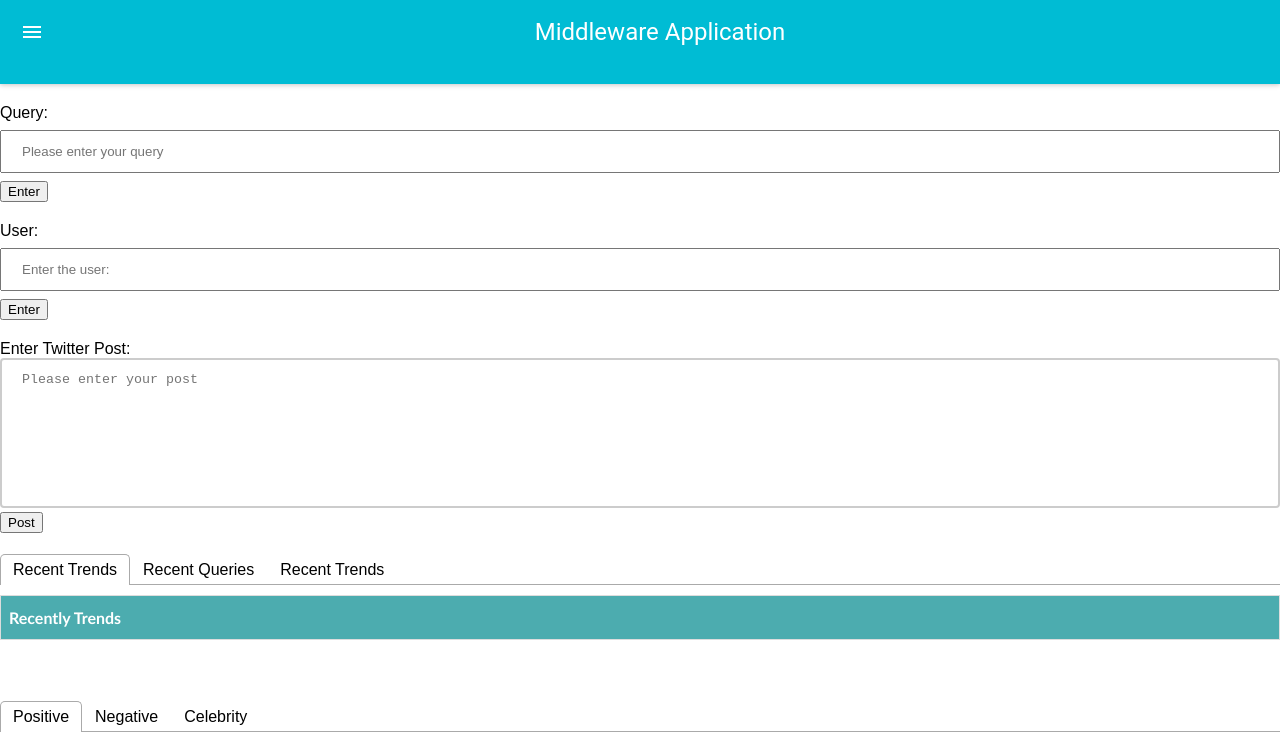
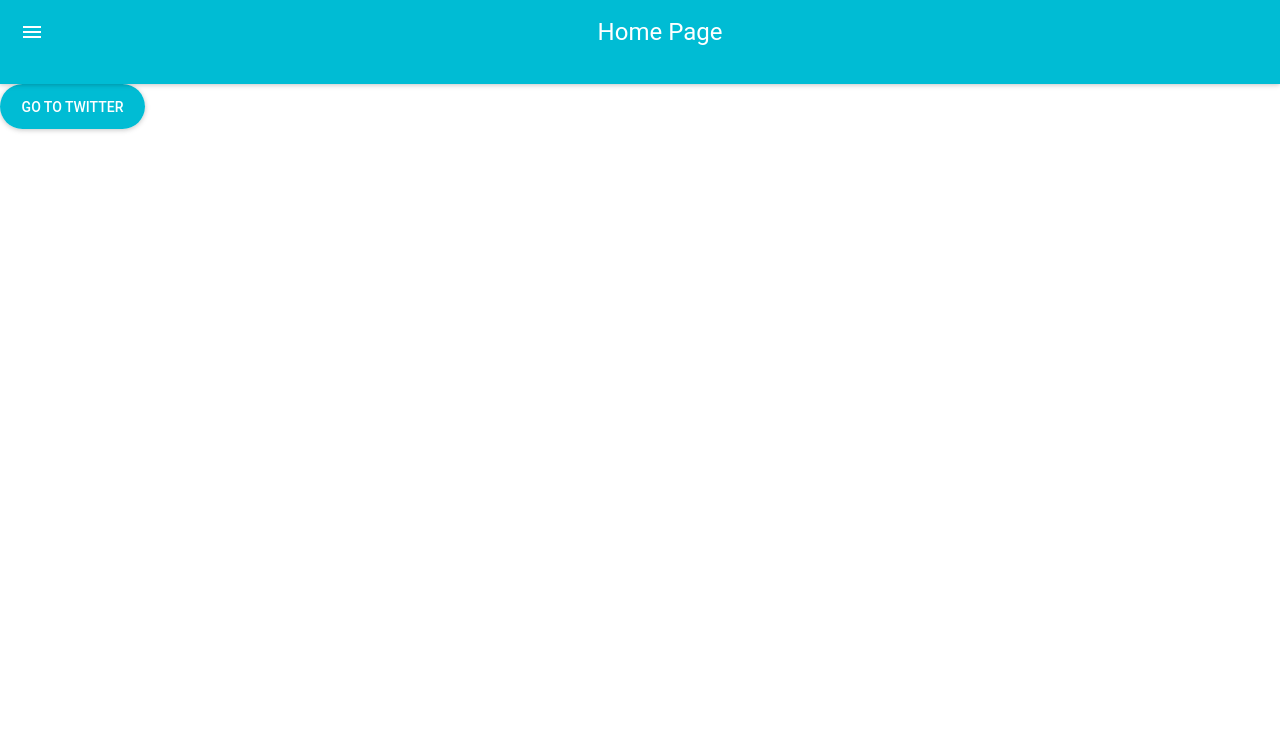
Before and after one commit to NathanRyan01/ClientApp-Assignment, a React (Create React App) app: page / in a window 1280 px wide. Shown: the top 741 px of the page. Built offline with nearby package versions, Linux system fonts and the light colour scheme.

Commit message:
Changes made to CSS and null reuslts being returned from search functions

```diff
--- a/src/App.css
+++ b/src/App.css
@@ -15,18 +15,17 @@ input[type=text] {
   box-sizing: border-box;
 }
 
+body{
+  margin: 0;
+  padding: 0;
+  font-family: sans-serif;
+}
 
 table, th, td {
   border: 1px solid black;
   border-collapse: collapse;
 }
 
-
-body {
-  margin: 0;
-  padding: 0;
-  font-family: sans-serif;
-}
 
 div {
   padding-bottom: 20px;
--- a/src/App.js
+++ b/src/App.js
@@ -1,9 +1,6 @@
-import React, { Component } from 'react';
+import React from 'react';
 import { Tabs, TabList, Tab, TabPanel } from 'react-tabs';
-import logo from './logo.svg';
-import ReactTable from 'react-table';
 import 'react-tabs/style/react-tabs.css';
-import { TabContent, TabPane, Nav, NavItem, NavLink, Card, Button, CardTitle, CardText, Row, Col } from 'reactstrap'
 import './App.css';
 import AppBar from 'material-ui/AppBar';
 import MuiThemeProvider from 'material-ui/styles/MuiThemeProvider';
@@ -122,6 +119,7 @@ class App extends React.Component {
     var data= [];
     var test = [];
     data = res.jsonData;
+    if(data.length < 1){
         for (var i in data){
           test = data[i].split("+");
           if(test[0]==='positive'){
@@ -147,6 +145,13 @@ class App extends React.Component {
           }
         }
         this.refresh();
+      }
+      else{
+        this.setState({
+          value: '', post: '',user: ''
+        });
+        alert("Your action returned no results, please try again.");
+      }
   }
   render() {
     return (
@@ -181,7 +186,7 @@ class App extends React.Component {
       <form onSubmit={this.postTweet}>
         <label>
           Enter Twitter Post:
-          <textarea maxlength="280" type="text" ref="post" placeholder = 'Please enter your post' value={this.state.post} onChange={this.handlePost} />
+          <textarea maxLength="280" type="text" ref="post" placeholder = 'Please enter your post' value={this.state.post} onChange={this.handlePost} />
         </label>
         <input type="submit" value="Post" />
        </form>
@@ -301,9 +306,7 @@ class App extends React.Component {
           </TabPanel>
         </Tabs>
         </div>
-        <div>
       <button  style={style} onClick = {this.logout}>Logout</button>
-   </div>
        </div>
     );
   }
--- a/src/Login.css
+++ b/src/Login.css
@@ -3,3 +3,9 @@
       width: 100%
   }
 }
+
+body{
+  margin: 0;
+  padding: 0;
+  font-family: sans-serif;
+}
--- a/src/Login.js
+++ b/src/Login.js
@@ -1,9 +1,8 @@
-import React, { Component } from 'react';
+import React from 'react';
 import MuiThemeProvider from 'material-ui/styles/MuiThemeProvider';
 import AppBar from 'material-ui/AppBar';
 import RaisedButton from 'material-ui/RaisedButton';
-import TextField from 'material-ui/TextField';
-import FetchHttpClient, { json } from 'fetch-http-client';
+import FetchHttpClient from 'fetch-http-client';
 
 
 class Login extends React.Component {
@@ -29,7 +28,12 @@ render() {
               titleStyle={{textAlign: "center"}}
                title="Home Page"
            />
-             <RaisedButton label="Go To Twitter" primary={true} style={style} onClick={this.login}/>
+             <RaisedButton buttonStyle={{ borderRadius: 100, width:145,height:45}}
+                                          style={{ borderRadius: 100,width:145,height:45 }}
+                                          labelColor={'#FFFFFF'}
+                                          backgroundColor={"#0066e8"}
+
+              label="Go To Twitter" primary={true} onClick={this.login}/>
          </div>
          </MuiThemeProvider>
       </div>
--- a/src/index.js
+++ b/src/index.js
@@ -5,5 +5,5 @@ import App from './App';
 import Login from './Login';
 import registerServiceWorker from './registerServiceWorker';
 
-ReactDOM.render(<App />, document.getElementById('root'));
+ReactDOM.render(<Login />, document.getElementById('root'));
 registerServiceWorker();
```
